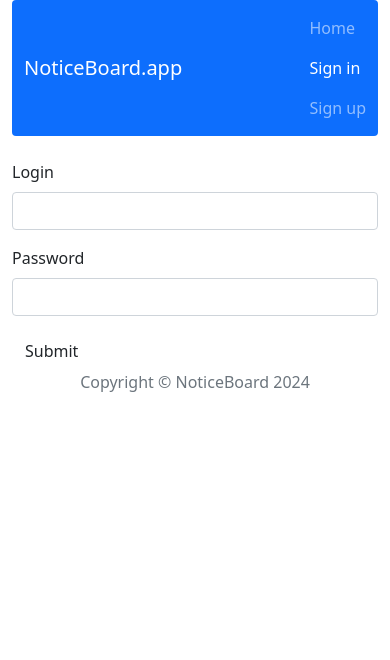
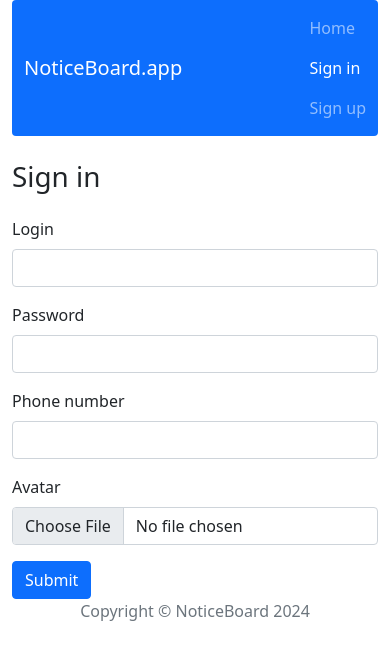
Before and after one commit to Jnlietta/NoticeBoard, a React (Create React App) app in the folder client/: page /user/register in a window 390 px wide. Shown: the top 660 px of the page. Built offline with nearby package versions, Linux system fonts and the light colour scheme; no server answers.

Commit message:
Add Form for avatar, phone and add styles, header  in Register.js

```diff
--- a/client/src/components/pages/Register/Register.js
+++ b/client/src/components/pages/Register/Register.js
@@ -3,7 +3,9 @@ import Form from "react-bootstrap/Form";
 
 const Register = props => {
     return(
-        <Form>
+        <Form className=" col-12 col-sm-3 mx-auto">
+
+            <h1 className="my-4">Sign in</h1>
 
             <Form.Group className="mb-3" controlId="formLogin">
                 <Form.Label>Login</Form.Label>
@@ -15,7 +17,17 @@ const Register = props => {
                 <Form.Control type="password" placeholdder="Password" />
             </Form.Group>
 
-            <Button variant="promary" type="submit">Submit</Button>
+            <Form.Group className="mb-3" controlId="formPhone">
+                <Form.Label>Phone number</Form.Label>
+                <Form.Control type="tel" placeholdder="Phone number" />
+            </Form.Group>
+
+            <Form.Group className="mb-3" controlId="formFile">
+                <Form.Label>Avatar</Form.Label>
+                <Form.Control type="file" />
+            </Form.Group>
+
+            <Button variant="primary" type="submit">Submit</Button>
 
         </Form>
     );
```
